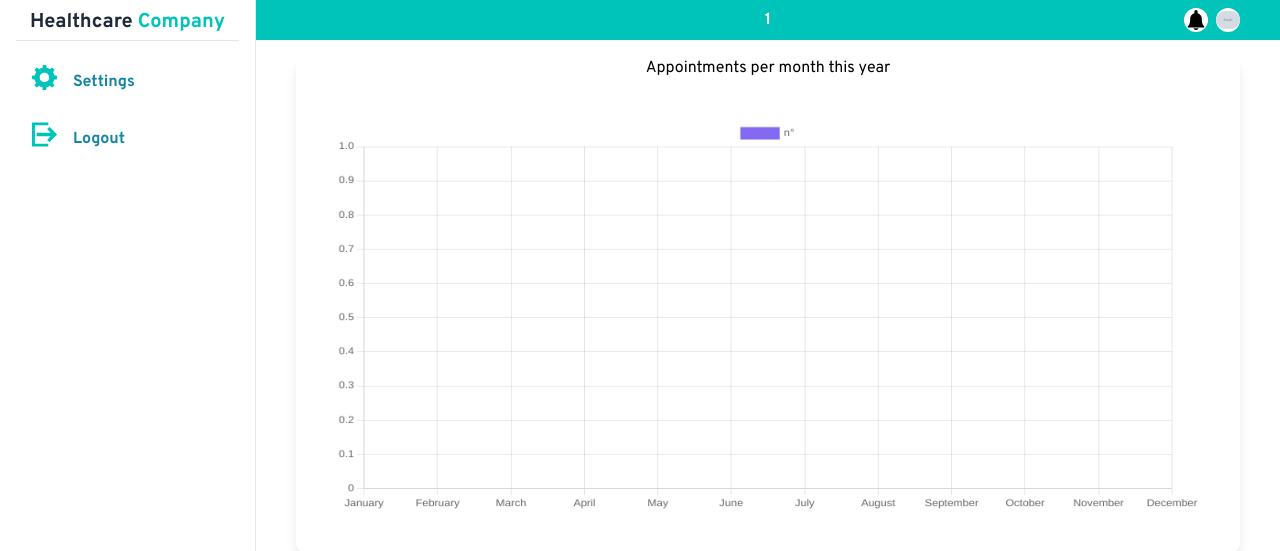
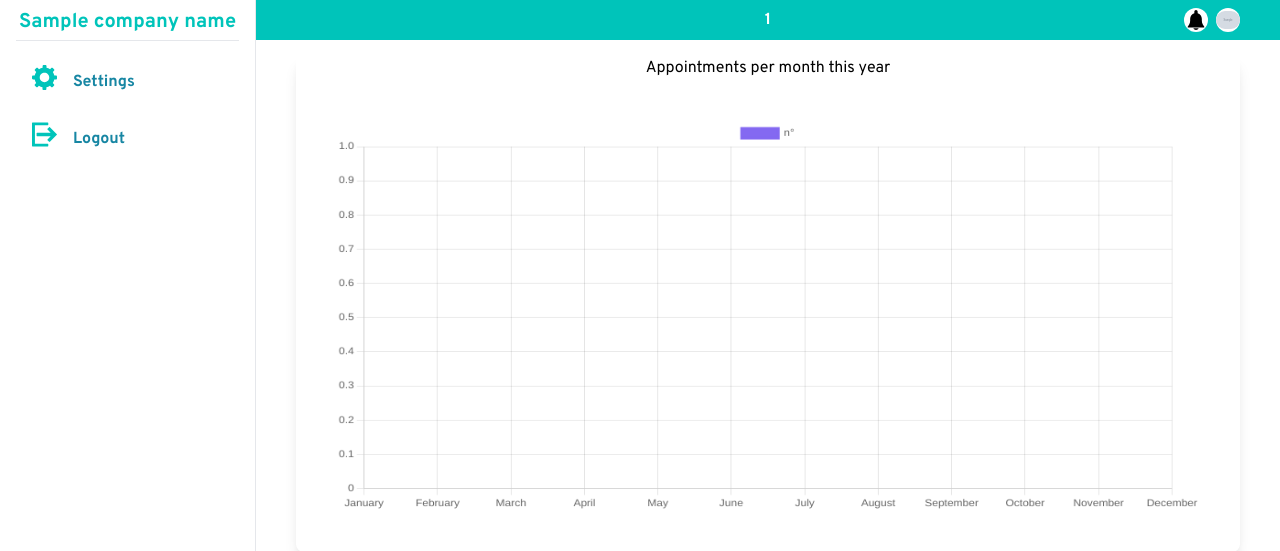
Before and after one commit to system32uwu/Meedikal, a Flask app: template app/frontend/templates/pages/app/administrative/stats.jinja2 in a window 1280 px wide. Shown: the top 551 px of the page. Run offline with Flask 2, Linux system fonts and the light colour scheme; the template is opened without the code that fills it: most values are stand-ins (such as "Sample title", 1, 10 or a date in 2020); grey boxes marked "Sample" are stand-in pictures; style sheets or scripts are compiled from the project's sources.

Commit message:
replaced hard-coded company name with config var

```diff
--- a/app/frontend/templates/components/app/sidebar.jinja2
+++ b/app/frontend/templates/components/app/sidebar.jinja2
@@ -9,7 +9,7 @@
   <div id="sidebar" class="z-90 transform transition-all duration-300 fixed top-0 -translate-x-64 lg:-left-0 lg:translate-x-0">
     <div class="flex align-center h-screen overflow-y-auto flex-col bg-white w-64 px-4 py-8 border-r min-h-screen relative">
       <a href="/" class="z-100 fixed top-2 text-xl font-semibold text-gray-800 text-center self-center lg:mr-0 mr-4">
-        Healthcare <span class="text-turqoise">Company</span>
+        <span class="text-turqoise">{{company_name}}</span>
       </a>
       <button onclick="toggleSidebar()" class="self-center absolute top-1.5 right-1 text-gray-600 w-8 h-8 rounded-full flex items-center justify-center active:bg-gray-300 focus:outline-none hover:bg-gray-200 hover:text-gray-800 lg:hidden">
         <svg viewBox="0 0 24 24" class="w-6 h-6 fill-current">
```
